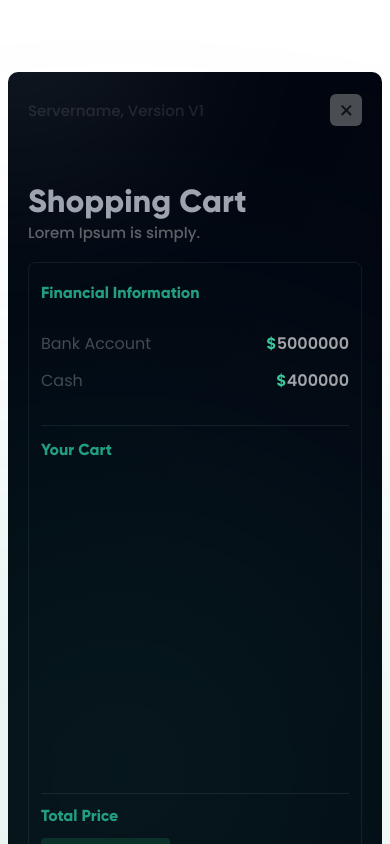
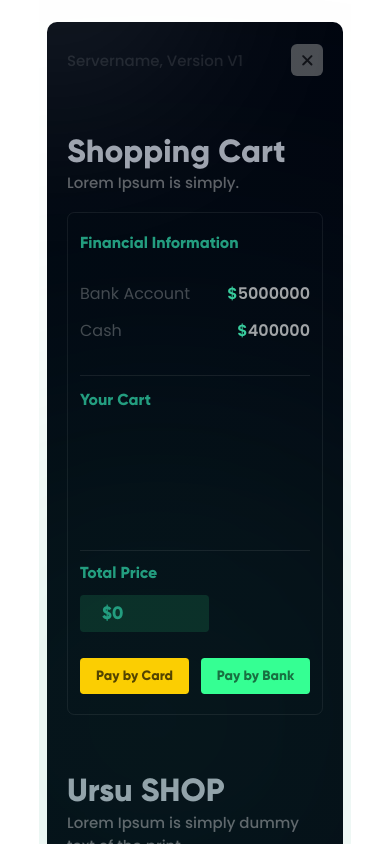
Before and after one commit to riyanhossain/shopping-cart, a React (Vite) app: page / in a window 390 px wide. Shown: the top 844 px of the page. Built offline with nearby package versions, Linux system fonts and the light colour scheme.

Commit message:
feat: desktop responsive

```diff
--- a/src/App.tsx
+++ b/src/App.tsx
@@ -6,8 +6,8 @@ import RightGrid from "./components/RightGrid";
 const App: React.FC = () => {
     return (
         <React.Fragment>
-            <main className="px-2 max-w-[1151px] mx-auto overflow-hidden">
-                <section className="my-[72px]   bg py-[22px] px-5 xl:px-[52px] rounded-[10px] relative">
+            <main className="px-2 w-[80%] max-w-[1920px] mx-auto overflow-hidden">
+                <section className="my-[22px]   bg py-[22px] px-5 xl:px-[52px] rounded-[10px] relative">
                     {/* white elispe  */}
                     <div className="w-[187px] h-[187px] rounded-full bg-[rgba(255,255,255,0.25)] blur-[119.5px] absolute -left-[84px] -top-[149px]"></div>
 
--- a/src/components/LeftGrid.tsx
+++ b/src/components/LeftGrid.tsx
@@ -34,7 +34,7 @@ const LeftGrid: React.FC = () => {
 
                 <p className="py-[14px] text-base leading-[20px] font-gilroy font-extrabold text-[#239D7F]">Your Cart</p>
                 {/* cart container */}
-                <div className="space-y-2.5 pb-[18px] border-b-[1.2px] border-[#FFFFFF14] customScrollbar overflow-y-auto h-80">
+                <div className="space-y-2.5 pb-[18px] border-b-[1.2px] border-[#FFFFFF14] customScrollbar overflow-y-auto h-[15vh]">
                     {cart.map((item, index) => (
                         <div key={index} className="p-1.5 flex justify-between items-center bg-[#38CD9E1F] rounded-[3.65px]">
                             <div className="flex items-center">
--- a/src/components/RightGrid.tsx
+++ b/src/components/RightGrid.tsx
@@ -97,7 +97,7 @@ const RightGrid: React.FC = () => {
                 </div>
 
                 {/* items */}
-                <div className="grid grid-cols-2 sm:grid-cols-3 lg:grid-cols-4 xl:grid-cols-5 auto-rows-max gap-x-2 gap-y-4 h-[550px] overflow-y-auto pt-[26px] customScrollbar">
+                <div className="grid grid-cols-2 sm:grid-cols-3 lg:grid-cols-4 xl:grid-cols-5 auto-rows-max gap-x-2 gap-y-4 h-[50vh] overflow-y-auto pt-[26px] customScrollbar">
                     {items
                         .filter((item) => item.category === filter)
                         .map((item) => (
```
